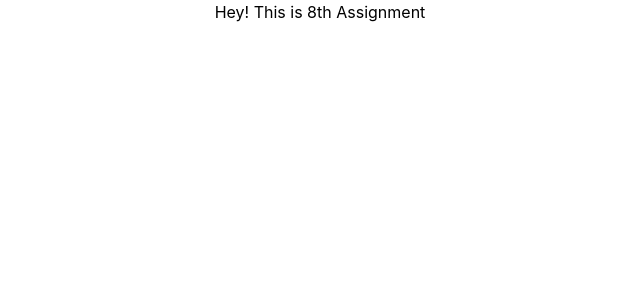
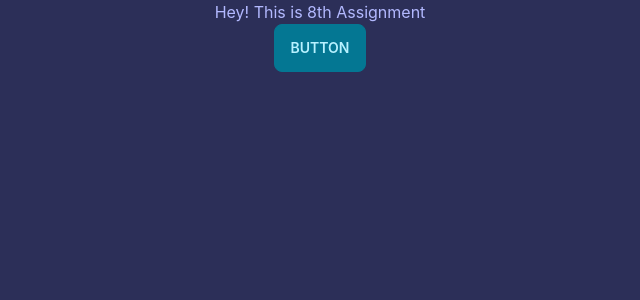
Before and after one commit to FaizulOsman/ultra_active_club, a React (Create React App) app: page / in a window 1280 px wide. Shown: the top 300 px of the page, without its empty margins (320-960 px from the left). Built offline with nearby package versions, Linux system fonts and the light colour scheme.

Commit message:
daisyUI successfully installed

```diff
--- a/package.json
+++ b/package.json
@@ -6,6 +6,7 @@
     "@testing-library/jest-dom": "^5.16.5",
     "@testing-library/react": "^13.4.0",
     "@testing-library/user-event": "^13.5.0",
+    "daisyui": "^2.31.0",
     "react": "^18.2.0",
     "react-dom": "^18.2.0",
     "react-scripts": "5.0.1",
--- a/src/App.js
+++ b/src/App.js
@@ -5,6 +5,7 @@ function App() {
   return (
     <div className="App">
       <h1>Hey! This is 8th Assignment</h1>
+      <button className="btn btn-primary">Button</button>
     </div>
   );
 }
--- a/tailwind.config.js
+++ b/tailwind.config.js
@@ -3,8 +3,31 @@ module.exports = {
   content: [
     "./src/**/*.{js,jsx,ts,tsx}",
   ],
-  theme: {
-    extend: {},
+  daisyui: {
+    themes: [
+      {
+        mytheme: {
+
+          "primary": "#047793",
+
+          "secondary": "#e6ed65",
+
+          "accent": "#7abaf9",
+
+          "neutral": "#161C23",
+
+          "base-100": "#2C2F58",
+
+          "info": "#8AA0EF",
+
+          "success": "#76EFBF",
+
+          "warning": "#F5B129",
+
+          "error": "#E72340",
+        },
+      },
+    ],
   },
-  plugins: [],
+  plugins: [require("daisyui")],
 }
```
Also changed, not shown: 1 other file (tests, documents, lock files or other folders).
